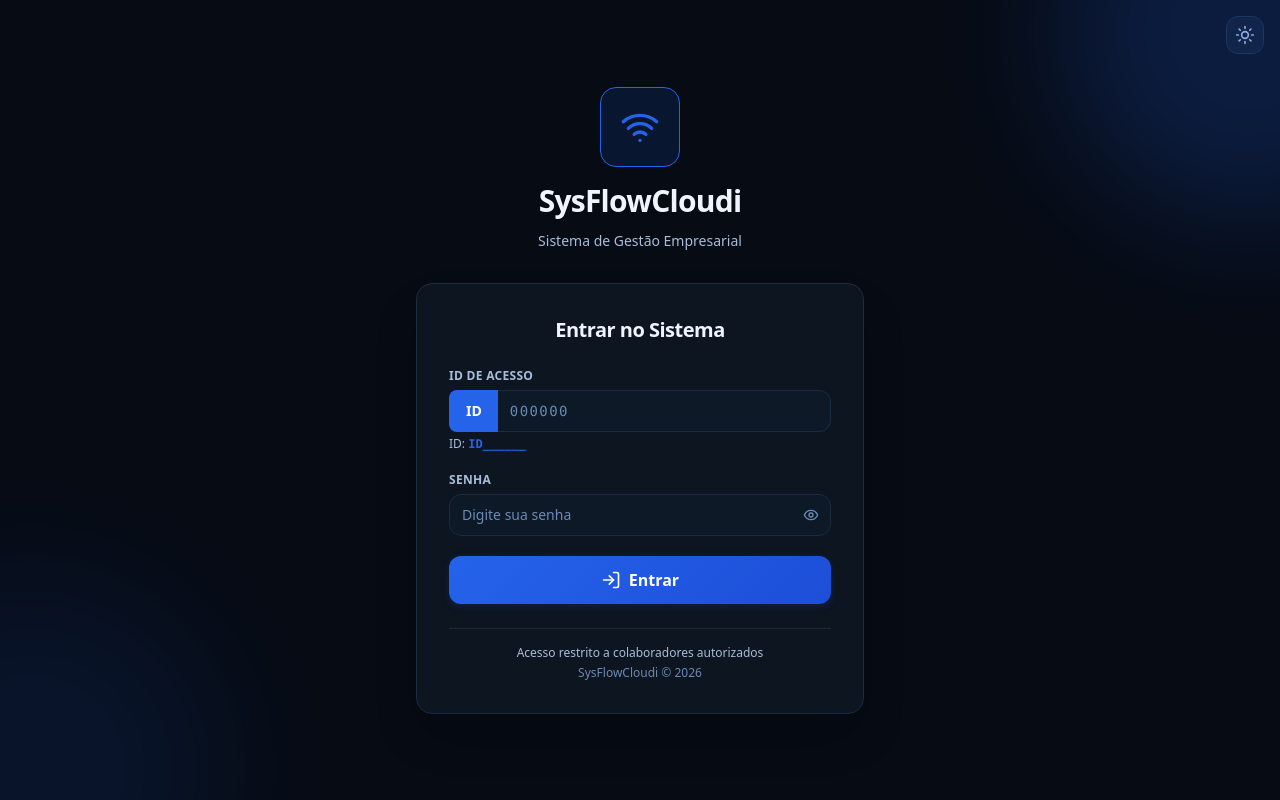
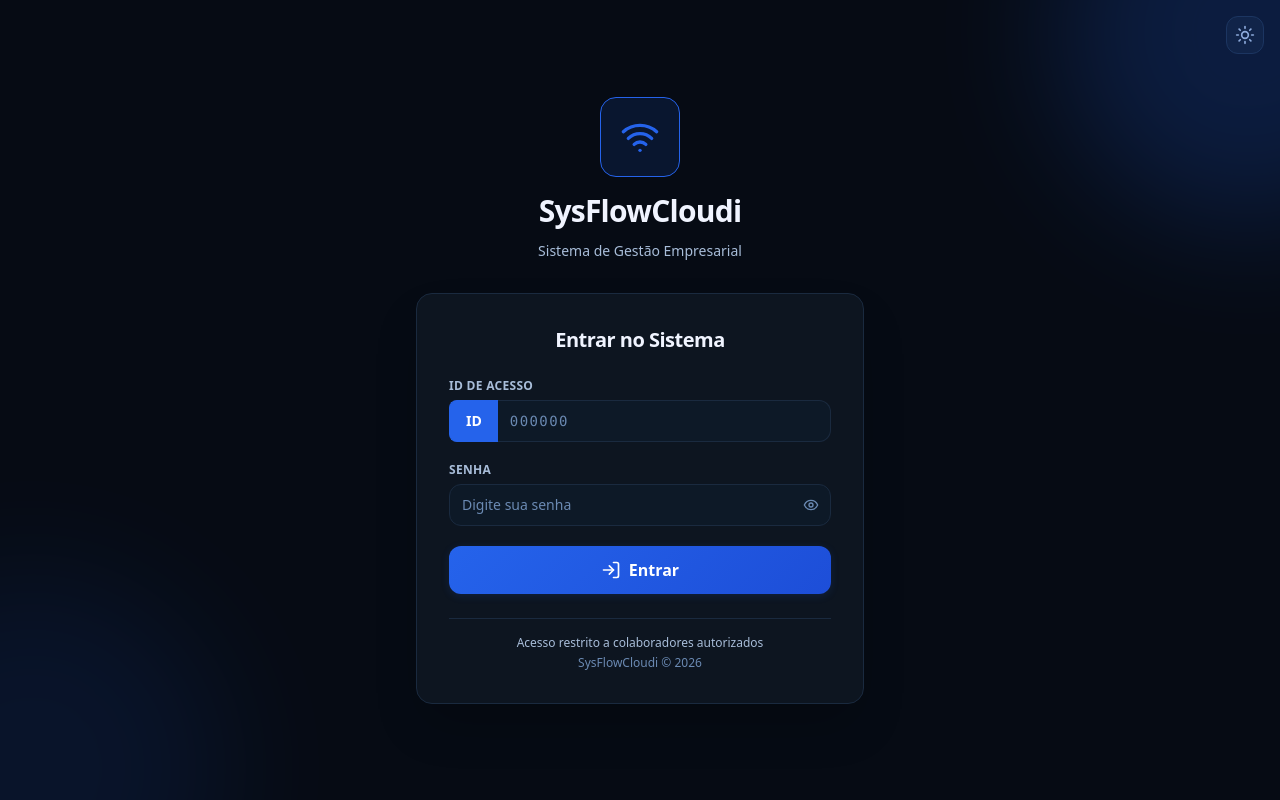
Before and after one commit to jdtelecominternet-coder/JD-TELECOM--GOLDFIBRA, a React (Vite) app in the folder frontend/: page /login in a window 1280 px wide. Built offline with nearby package versions, Linux system fonts and the light colour scheme.

Commit message:
fix: remove ID duplicado abaixo do campo de acesso

```diff
--- a/frontend/src/pages/Login.jsx
+++ b/frontend/src/pages/Login.jsx
@@ -181,9 +181,6 @@ export default function Login() {
                   className="input rounded-l-none border-l-0 font-mono tracking-widest h-[42px]"
                   autoComplete="username" />
               </div>
-              <p className="text-xs mt-1 font-medium" style={{ color: 'var(--text-secondary)' }}>
-                ID: <span className="font-mono font-bold" style={{ color: 'var(--accent)' }}>{nums ? 'ID' + nums : 'ID______'}</span>
-              </p>
             </div>
 
             <div>
```
